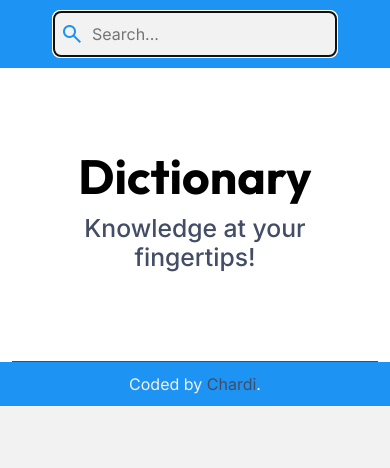
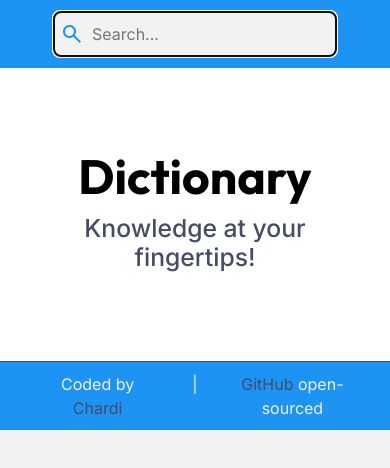
Before and after one commit to chardi90/dictionary, a React (Create React App) app: page / in a window 390 px wide. Shown: the top 468 px of the page. Built offline with nearby package versions, Linux system fonts and the light colour scheme; no server answers.

Commit message:
Made site responsive on lg and sm screens & improved footer
- adjusted bullet points for different screen sizes
- adjusted photos overall margins for different screensizes
- added hover to photos for UX
- adapted font sizes on sm screens

```diff
--- a/src/App.css
+++ b/src/App.css
@@ -23,7 +23,7 @@ h6 {
   line-height: 1.5;
 }
 
-p strong {
+div strong {
   color: var(--main-colour);
   font-weight: bold;
 }
@@ -57,6 +57,7 @@ footer a:hover {
 .Dictionary-title {
   border-bottom: 1px solid var(--greyed-colour);
   padding: 80px 40px;
+  margin: 0 -12px;
 }
 
 .word-of-day {
@@ -91,3 +92,21 @@ footer a:hover {
   position: relative;
   top: 6px;
 }
+
+@media (min-width: 900px) {
+  .word-of-day .day-wrapper {
+    max-width: 600px;
+    margin: 0 auto;
+  }
+
+  footer .row {
+    max-width: 500px;
+    margin: 0 auto;
+  }
+}
+
+@media (max-width: 400px) {
+  h6 {
+    font-size: 33px;
+  }
+}
--- a/src/App.js
+++ b/src/App.js
@@ -42,6 +42,8 @@ export default function App() {
         </main>
 
         <footer>
+          <div className="row">
+            <div className="col-5 d-e">
               Coded by{" "}
               <a
                 href="https://chardi-portfolio.netlify.app/"
@@ -50,8 +52,21 @@ export default function App() {
                 rel="noreferrer"
               >
                 Chardi
-          </a>
-          .
+              </a>{" "}
+            </div>
+            <div className="col-2">|</div>
+            <div className="col-5 d-s">
+              <a
+                href="https://github.com/chardi90/dictionary"
+                alt="Chardi GitHub Code"
+                target="_blank"
+                rel="noreferrer"
+              >
+                GitHub
+              </a>{" "}
+              open-sourced{" "}
+            </div>
+          </div>
         </footer>
       </div>
     </div>
--- a/src/DictionaryImages.css
+++ b/src/DictionaryImages.css
@@ -1,5 +1,5 @@
 .photo-gallery {
-  padding: 10px 15px 20px;
+  padding: 10px 15px 50px;
 }
 
 .images-grid {
@@ -10,4 +10,16 @@
 
 .images-grid img {
   width: 100%;
+  transition: 200ms all ease-in-out;
 }
+
+.images-grid img:hover {
+  filter: grayscale(50%) brightness(50%);
+}
+
+@media (min-width: 900px) {
+  .photo-gallery {
+    max-width: 600px;
+    margin: 0 auto;
+  }
+}
--- a/src/DictionaryResults.css
+++ b/src/DictionaryResults.css
@@ -5,6 +5,11 @@ h3 {
   font-size: 16px;
   font-style: normal;
   line-height: 1.5;
+  margin-bottom: 15px;
+}
+
+.Dictionary h2 {
+  margin-top: 30px;
 }
 
 .Meaning {
@@ -35,15 +40,10 @@ h3 {
 .Meaning .example-text {
   color: var(--greyed-colour);
   list-style: none;
-  list-style-position: outside;
-  margin-left: -3em;
 }
 
 .Meaning .example-text li {
-  margin-top: 4px;
-  margin-bottom: 10px;
-  text-indent: -1.5em;
-  padding-left: 1.5em;
+  margin: 4px 0 10px;
 }
 
 .Meaning .example-text li::before {
@@ -67,3 +67,25 @@ h3 {
 .part-of-speech {
   padding: 10px 40px;
 }
+
+@media (min-width: 900px) {
+  .Meaning {
+    max-width: 600px;
+    margin: 0 auto;
+  }
+}
+
+@media (max-width: 400px) {
+  .Meaning .example-text li::before {
+    color: var(--greyed-colour);
+    content: "~";
+    display: inline-block;
+    flex-shrink: 0;
+    margin-right: 0em;
+    width: 0em;
+  }
+
+  .Meaning .example-text li {
+    padding: 0;
+  }
+}
```
Lines whose indentation alone changed are shown as unchanged.
